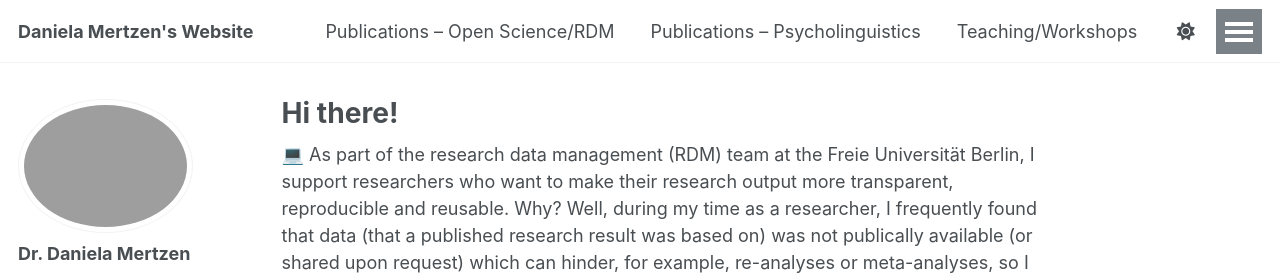
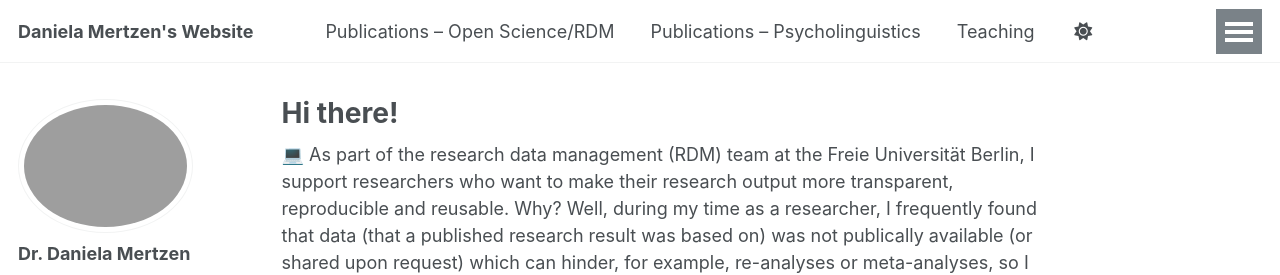
Before and after one commit to dmertzen/dmertzen.github.io, a Jekyll site: the page built from _pages/about.md, in a window 1280 px wide. Shown: the top 275 px of the page. Built offline with Jekyll 4.4.1, drawn with Linux system fonts in a browser that asks for light colours; some web fonts are replaced; a script that is not in the unit is left out.

Commit message:
Update navigation.yml

```diff
--- a/_data/navigation.yml
+++ b/_data/navigation.yml
@@ -15,7 +15,7 @@ main:
   - title: "Publications – Psycholinguistics"
     url: /publications/
 
-  - title: "Teaching/Workshops"
+  - title: "Teaching"
     url: /teaching/
 
   - title: "Background"
```
